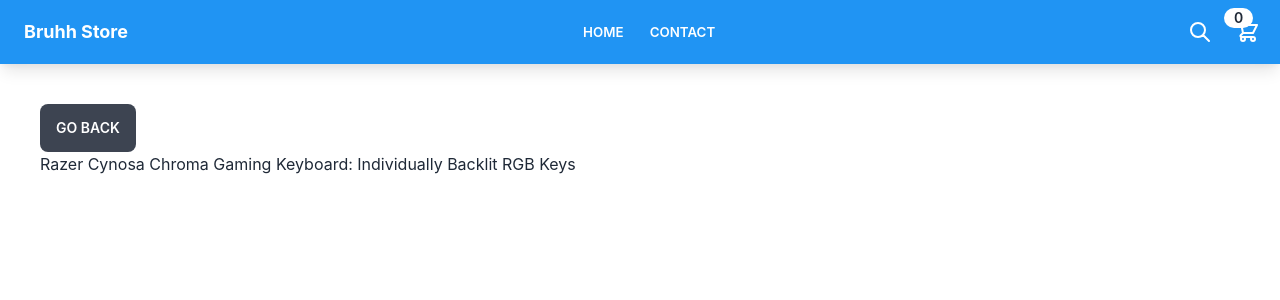
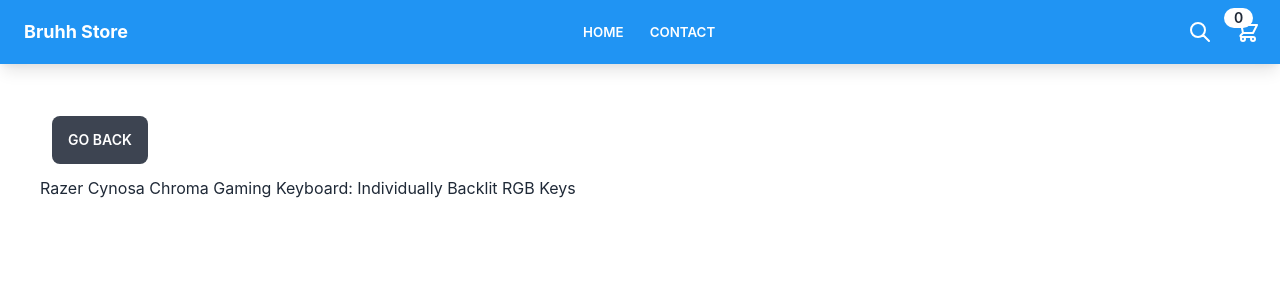
Before and after one commit to burhanharoon/React-Ecommerce-Store-Website, a React (Create React App) app: page /products/100 in a window 1280 px wide. Shown: the top 300 px of the page. Built offline with nearby package versions, Linux system fonts and the light colour scheme.

Commit message:
Improved the Products displaying page and added a GO BACK Button

```diff
--- a/src/Components/ProductDisc.js
+++ b/src/Components/ProductDisc.js
@@ -9,7 +9,7 @@
 
     return (
         <div className="p-10 flex flex-col ">
-            <Link to="/"><button className="btn btn-blue">Go back</button></Link>
+            <Link to="/"><button className="btn btn-blue m-3">Go back</button></Link>
             <div>{product.title}</div>
         </div>
     )
```
